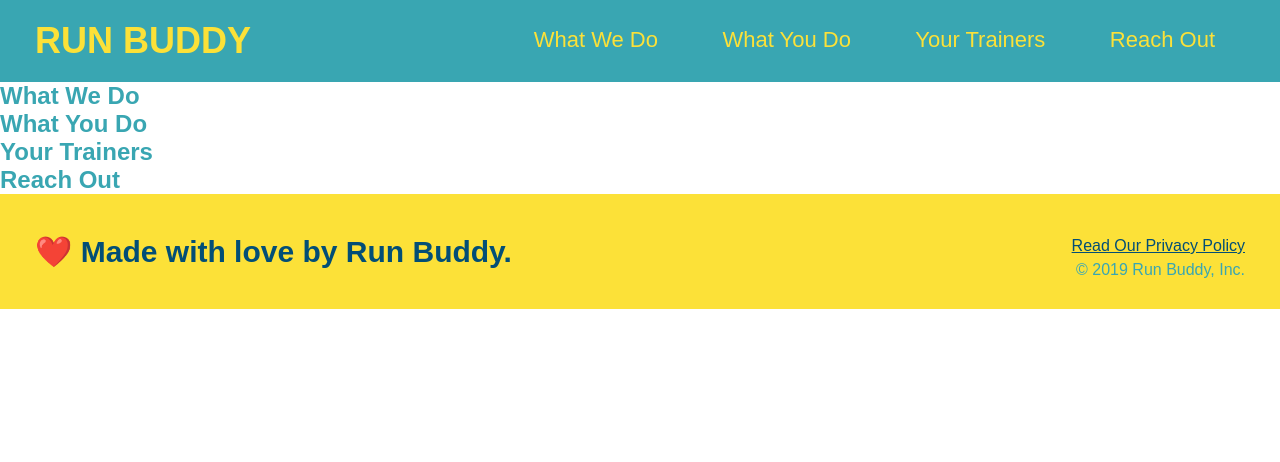
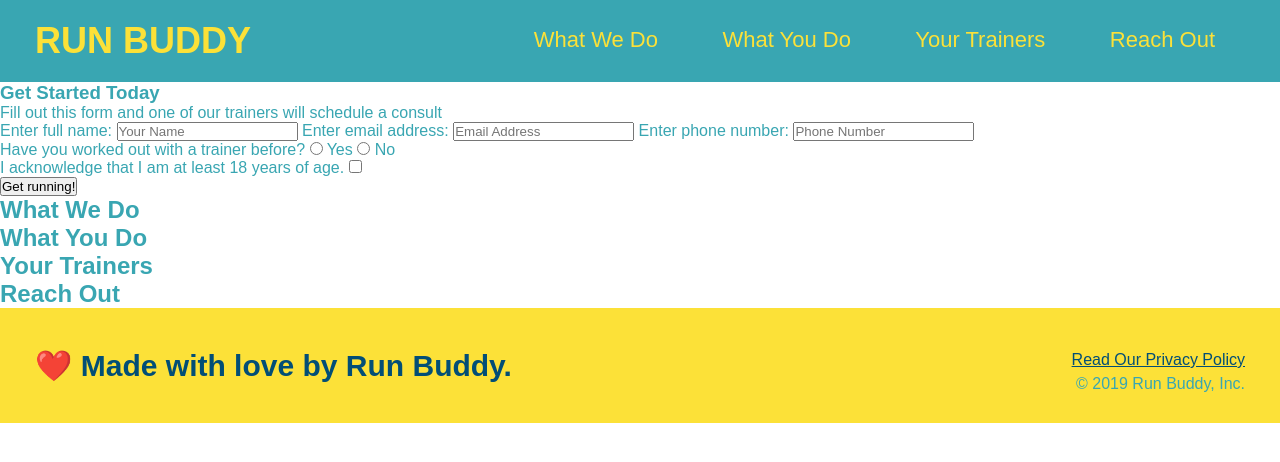
Before and after one commit to Jasonpsmith180/run-buddy, a plain HTML site: page index.html in a window 1280 px wide. Drawn offline with Linux system fonts and the light colour scheme.

Commit message:
added form structure

```diff
--- a/index.html
+++ b/index.html
@@ -37,8 +37,37 @@
 
     <!--hero/jumbotron-->
     <section>
-
+        <div>
+            <h3>Get Started Today</h3>
+            <p>Fill out this form and one of our trainers will schedule a consult</p>
+        <!--Add Form Element-->
+        <form>
+            <label for="name">Enter full name:</label>
+            <input type="text" placeholder="Your Name" name="name" id="name" />
+            <label for="email">Enter email address:</label>
+            <input type="email" placeholder="Email Address" name="email" id="email" />
+            <label for="phone">Enter phone number:</label>
+            <input type="tel" placeholder="Phone Number" name="phone" id="phone" />
+            <p>
+                Have you worked out with a trainer before?
+                <input type="radio" name="trainer-confirm" id="trainer-yes" />
+                <label for="trainer-yes">Yes</label>
+                <input type="radio" name="trainer-confirm" id="trainer-no" />
+                <label for="trainer-no">No</label>
+            </p>
+            <p>
+                <label for="age-confirm">
+                    I acknowledge that I am at least 18 years of age.
+                </label>
+                <input type="checkbox" name="age-confirm" id="checkbox" />
+            </p>
+            <button type="submit">
+                Get running!
+            </button>
+        </form>
+        </div>
     </section>
+    <!--End Hero-->
 
     <!--"What We Do"-->
     <section>
@@ -52,7 +81,7 @@
 
     <!--"Your Trainers"-->
     <section>
-       <h2>Your Trainers</h2>
+        <h2>Your Trainers</h2>
     </section>
 
     <!--"Reach Out"-->
```
